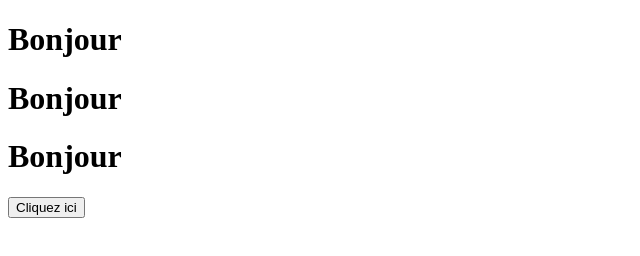
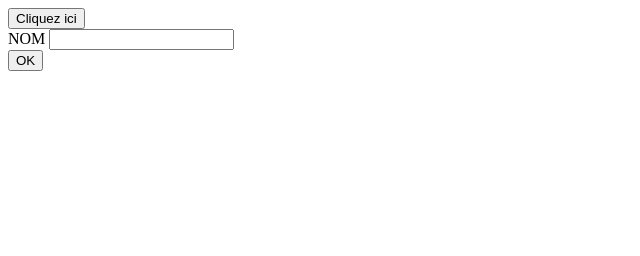
Before and after one commit to Hasinjo/Dev-Web-FCRA-2025, a plain HTML site: page index.html in a window 1280 px wide. Shown: the whole page, without its empty margins (0-640 px from the left). Drawn offline with Linux system fonts and the light colour scheme.

Commit message:
Javascript 19 mai

```diff
--- a/index.html
+++ b/index.html
@@ -6,12 +6,15 @@
     <title>My Site</title>
 </head>
 <body>
-    <h1 id="bjr1">Bonjour</h1>
-    <p id="bjr2"></p>
-    <h1 id="bjr3">Bonjour</h1>
-    <h1 id="bjr4">Bonjour</h1>
-    <button onclick="bonjour()">Cliquez ici</button>
 
+    <button >Cliquez ici</button>
+<form action="" method="get">
+    <label for="nom">NOM</label>
+<input type="text" id="nom">
+
+
+</form>
+<button onclick="bonjour()">OK</button>
 
 
 <script src="javascript.js"></script>
--- a/javascript.js
+++ b/javascript.js
@@ -15,5 +15,7 @@
 //}
 //entrer();
 function bonjour(){
-    alert("SALAMA");
+    const name=document.getElementById("nom");
+    let name2=name.value;
+    console.log(name2);
 }
```
